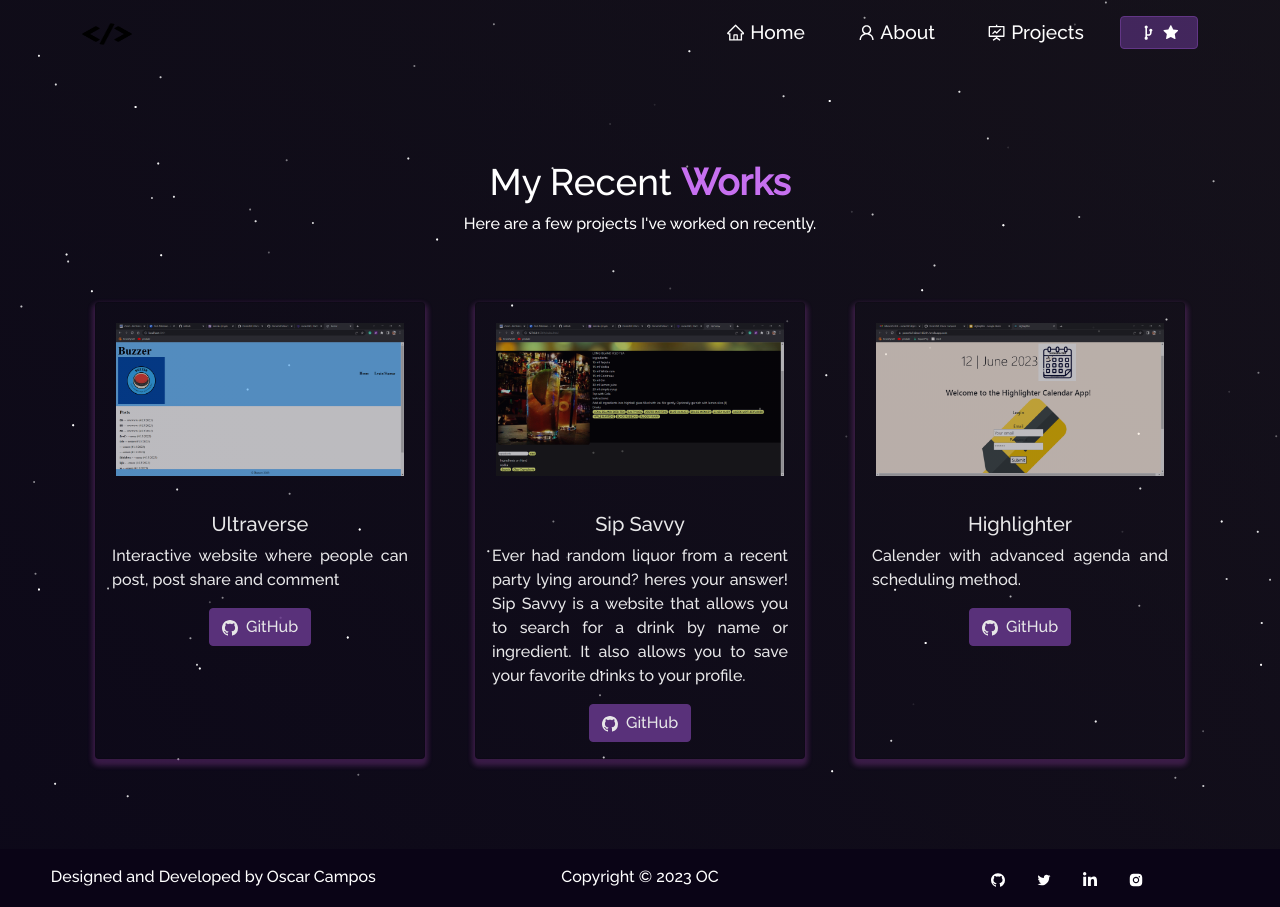
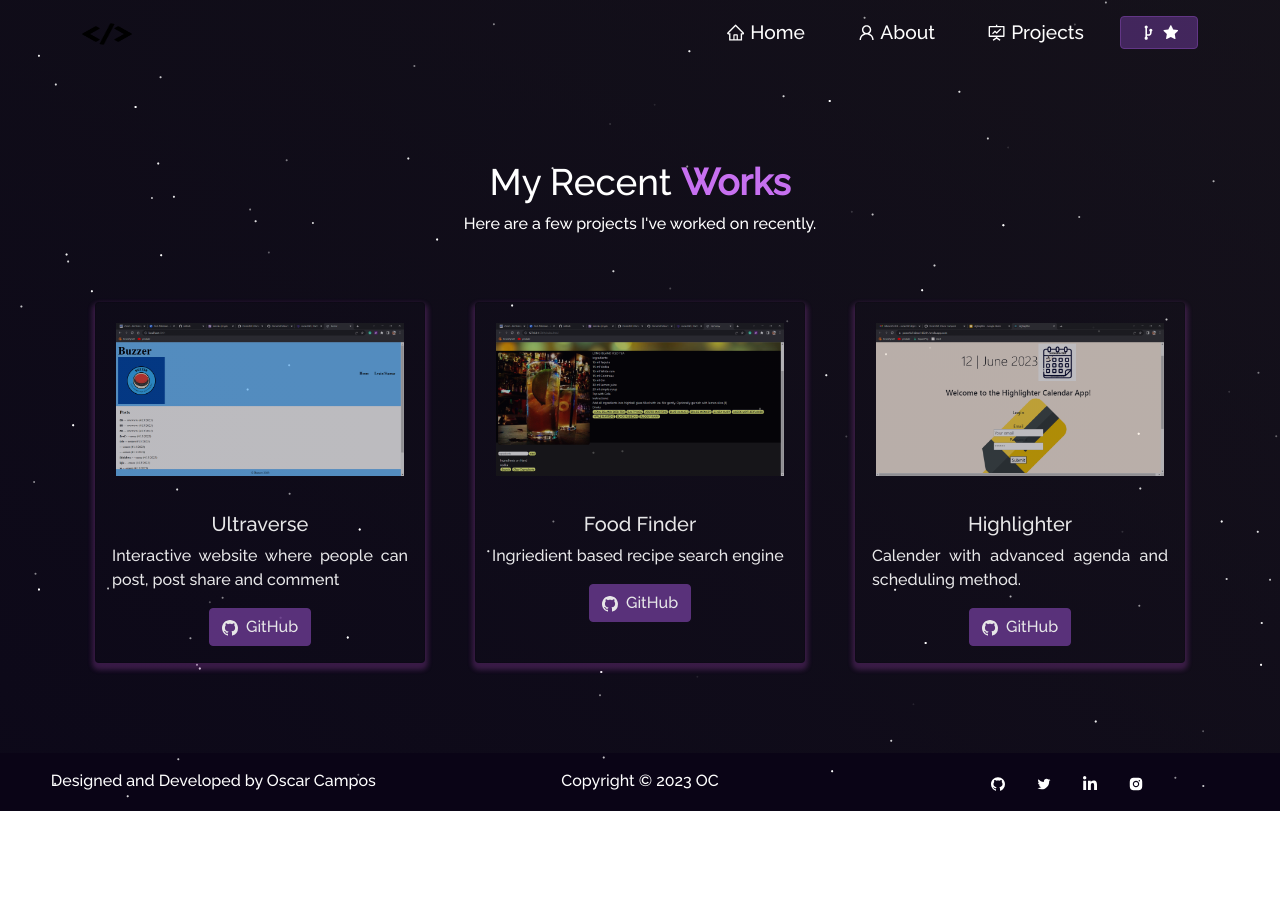
Before and after one commit to Oscarc691/ReactPortfolio, a React (Create React App) app: page /project in a window 1280 px wide. After the commit the page ends 811 px from the top, so only its background shows below. Built offline with nearby package versions, Linux system fonts and the light colour scheme.

Commit message:
Added Foodfinder as the second project

```diff
--- a/src/components/Projects/Projects.js
+++ b/src/components/Projects/Projects.js
@@ -35,9 +35,9 @@ function Projects() {
             <ProjectCard
               imgPath={sipSavvy}
               isBlog={false}
-              title="Sip Savvy"
-              description="Ever had random liquor from a recent party lying around? heres your answer! Sip Savvy is a website that allows you to search for a drink by name or ingredient. It also allows you to save your favorite drinks to your profile."
-              ghLink="https://sip-savy.herokuapp.com"
+              title="Food Finder"
+              description="Ingriedient based recipe search engine"
+              ghLink="https://github.com/Oscarc691/FoodFinder"
 
             />
           </Col>
```
